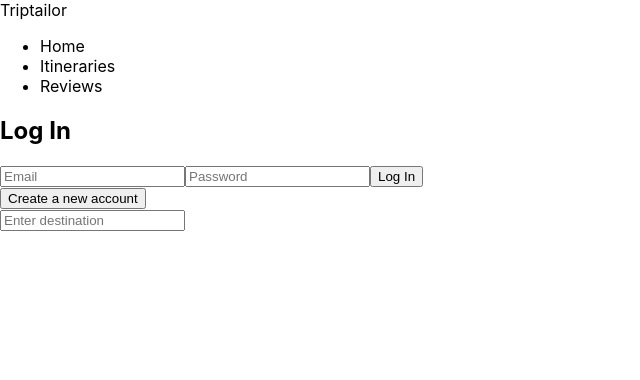
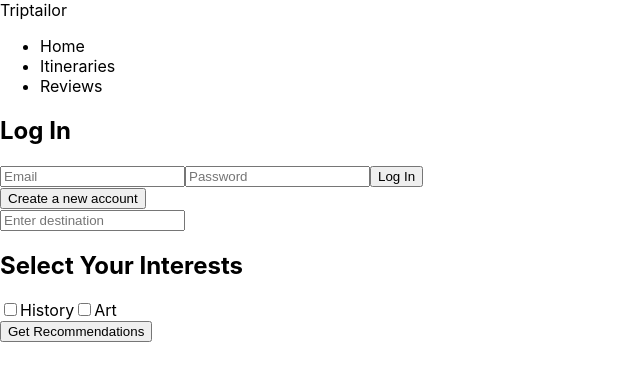
Before and after one commit to jnjerin/triptailor, a React (Create React App) app: page / in a window 1280 px wide. Shown: the top 380 px of the page, without its empty margins (0-640 px from the left). Built offline with nearby package versions, Linux system fonts and the light colour scheme.

Commit message:
added InterestRecommendations' component

```diff
--- a/src/App.js
+++ b/src/App.js
@@ -2,6 +2,7 @@
 import Header from './components/Header';
 import Auth from './components/Auth';
 import DestinationSearch from './components/DestinationSearch';
+import InterestRecommendations from './components/InterestRecommendations';
 
 function App() {
   return (
@@ -9,6 +10,7 @@
       <Header />
       <Auth />
       <DestinationSearch />
+      <InterestRecommendations />
 
       {/* Other components will be added here */}
     </div>
--- /dev/null
+++ b/src/components/InterestRecommendations.js
@@ -0,0 +1,65 @@
+// src/components/InterestRecommendations.js
+import React, { useState } from 'react';
+import axios from 'axios';
+
+const InterestRecommendations = () => {
+  const [interests, setInterests] = useState([]);
+  const [recommendations, setRecommendations] = useState([]);
+
+  const handleInterestChange = (e) => {
+    const interest = e.target.value;
+    setInterests((prevInterests) =>
+      prevInterests.includes(interest)
+        ? prevInterests.filter((i) => i !== interest)
+        : [...prevInterests, interest]
+    );
+  };
+
+  const fetchRecommendations = async () => {
+    try {
+      const response = await axios.post('/api/recommendations', { interests });
+      setRecommendations(response.data);
+    } catch (error) {
+      console.error(error);
+      // Handle error
+    }
+  };
+
+  return (
+    <div>
+      <h2>Select Your Interests</h2>
+      <div>
+        <label>
+          <input
+            type="checkbox"
+            value="history"
+            onChange={handleInterestChange}
+          />
+          History
+        </label>
+        <label>
+          <input
+            type="checkbox"
+            value="art"
+            onChange={handleInterestChange}
+          />
+          Art
+        </label>
+        {/* Add more interest options */}
+      </div>
+      <button onClick={fetchRecommendations}>Get Recommendations</button>
+      {recommendations.length > 0 && (
+        <div>
+          <h3>Recommendations</h3>
+          <ul>
+            {recommendations.map((recommendation) => (
+              <li key={recommendation.id}>{recommendation.name}</li>
+            ))}
+          </ul>
+        </div>
+      )}
+    </div>
+  );
+};
+
+export default InterestRecommendations;
```
